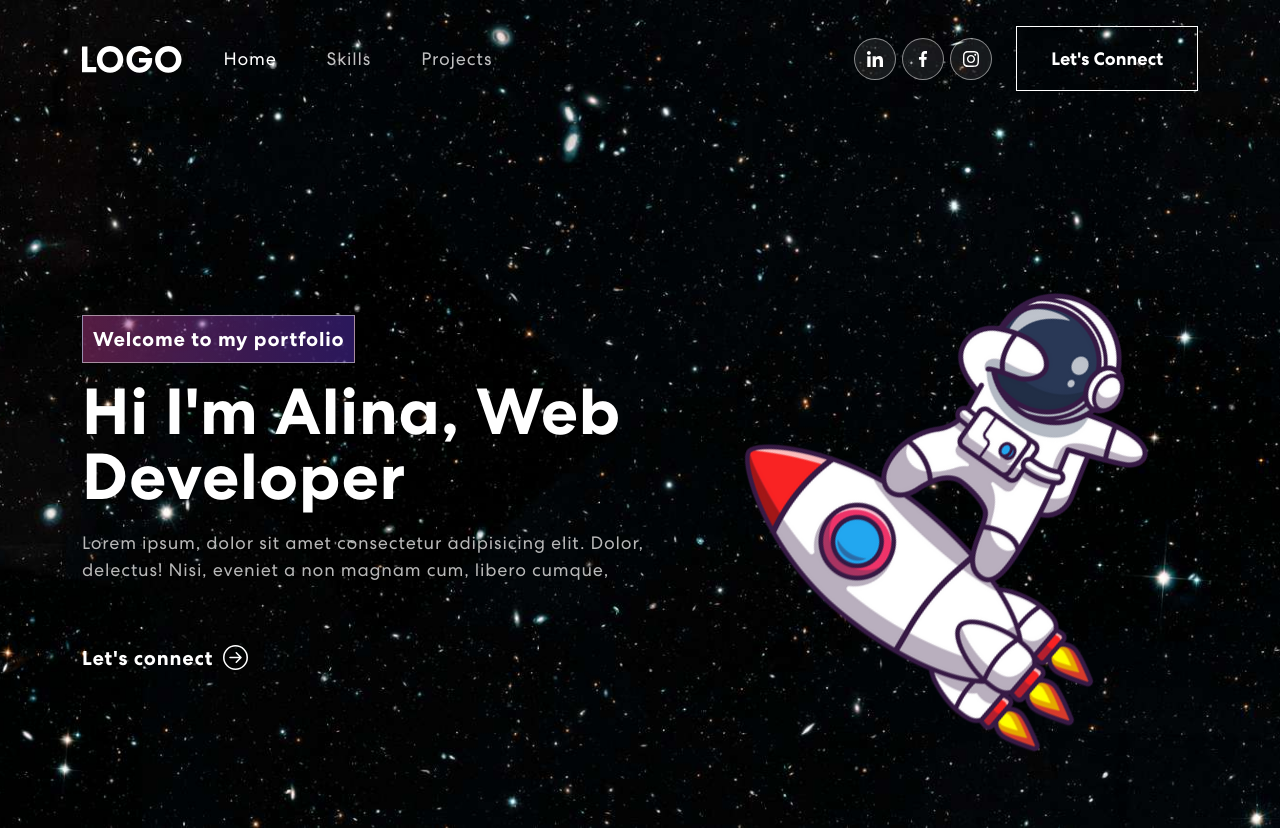
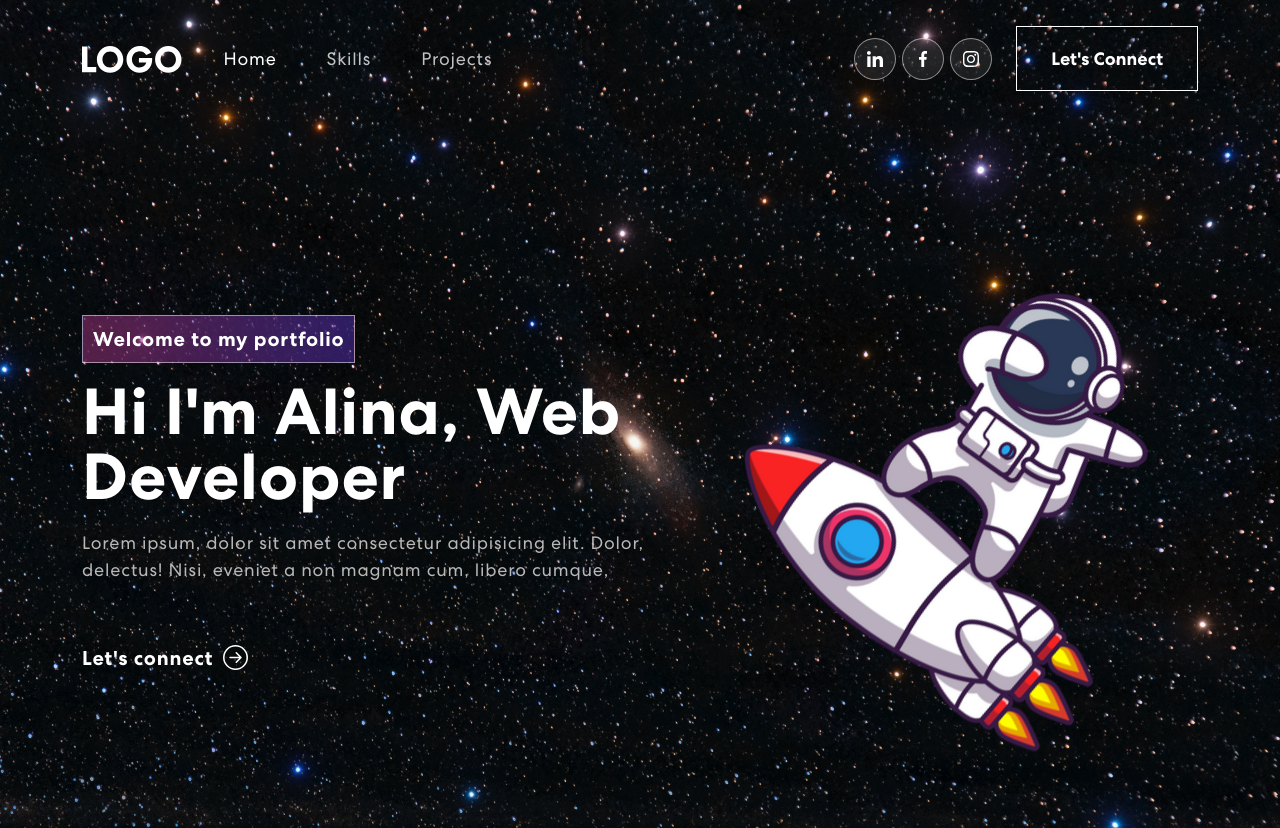
Before and after one commit to alinbrg/portfolio-react, a React (Create React App) app: page / in a window 1280 px wide. Built offline with nearby package versions, Linux system fonts and the light colour scheme.

Commit message:
change hero section's images, delete unused images part 3

```diff
--- a/src/App.css
+++ b/src/App.css
@@ -255,7 +255,7 @@ nav.navbar .navbar-toggler[aria-expanded="true"] .navbar-toggler-icon {
 	margin-top: 0;
 	padding: 260px 0 100px 0;
 	background-image: url("./assets/img/space.jpg");
-	background-position: top center;
+	background-position: center;
 	background-size: cover;
 	background-repeat: no-repeat;
 }
```
Also changed, not shown: src/assets/img/header-img.svg (deleted), src/assets/img/space.jpg.
